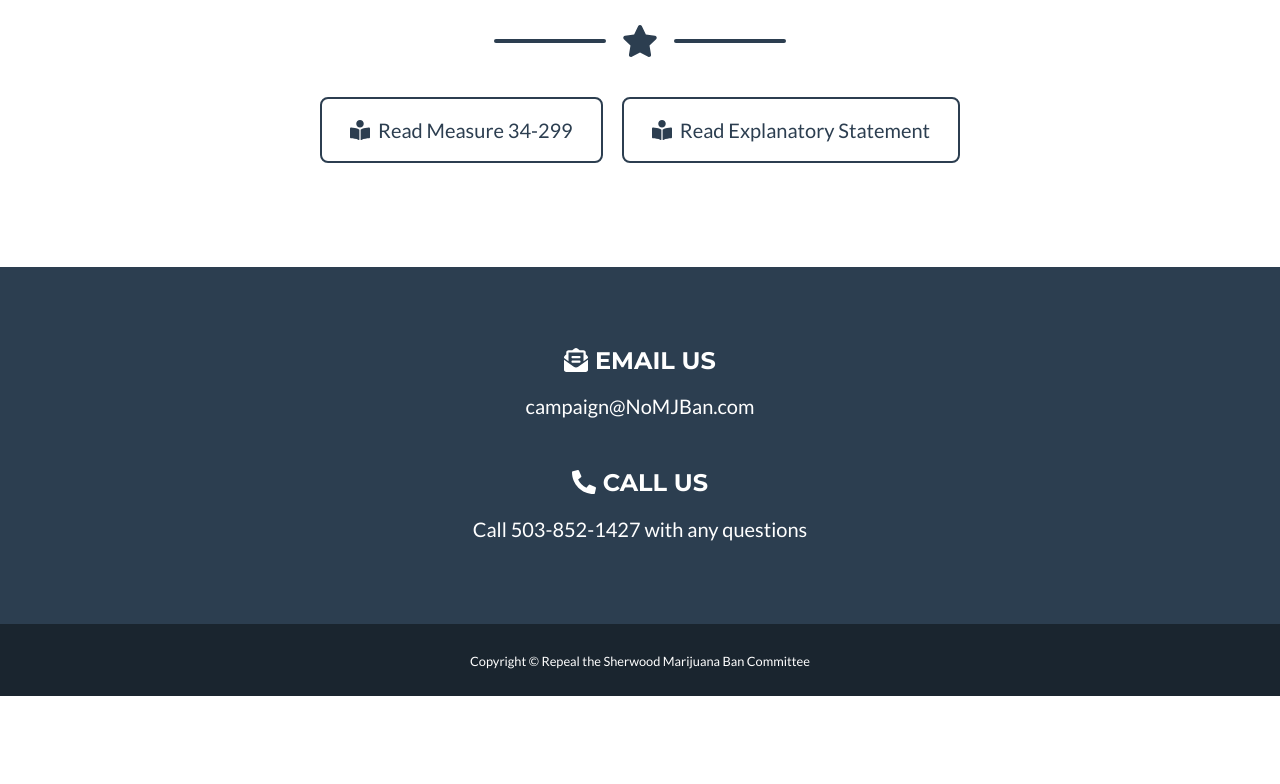
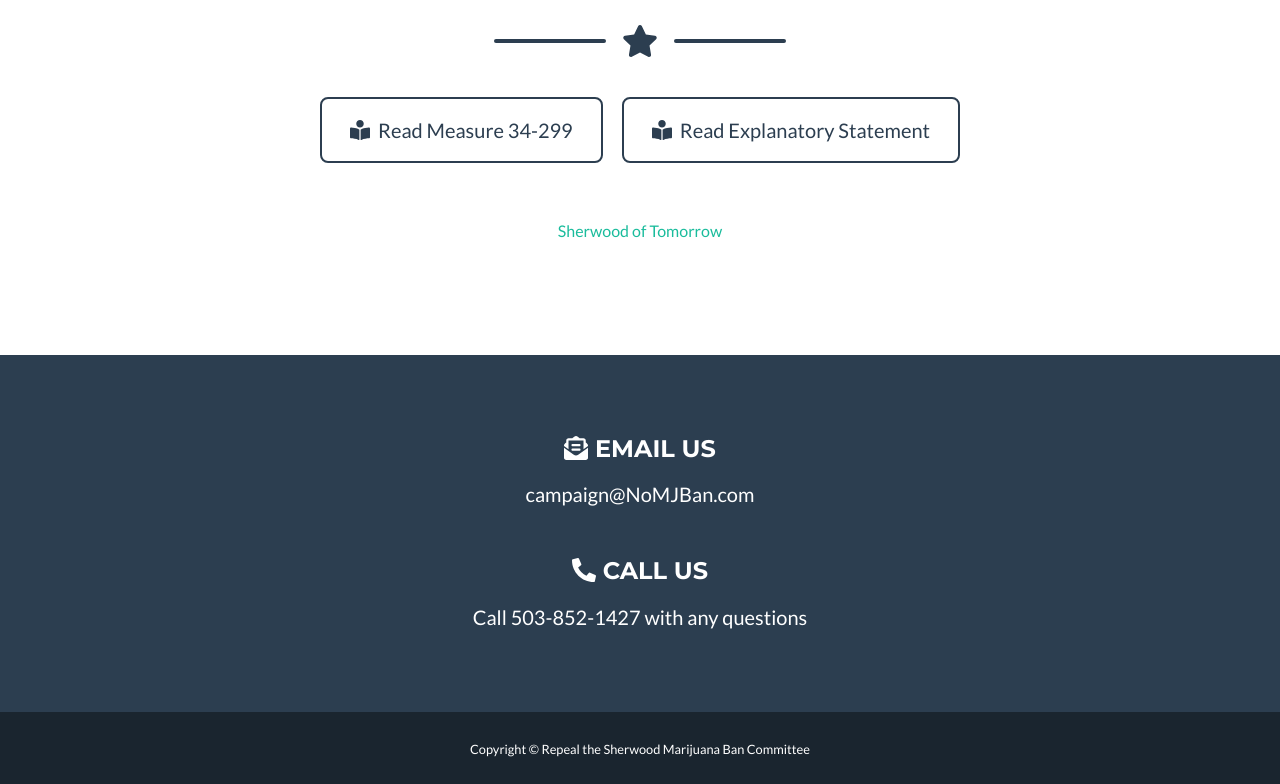
Before and after one commit to Git-Me-Josh/sw-simple, a website: page index.html in a window 1280 px wide. Shown: the part 1748-2532 px from the top of the page. Before the commit the page ends 2444 px from the top, so only its background shows below. Drawn offline with nearby package versions, Linux system fonts and the light colour scheme.

Commit message:
added facebook page plugin

```diff
--- a/index.html
+++ b/index.html
@@ -16,7 +16,7 @@
   <meta name="viewport" content="width=device-width, initial-scale=1, shrink-to-fit=no" />
   <meta name="description" content="" />
   <meta name="author" content="" />
-  <title>Sherwood of Tomorrow</title>
+  <title>YES on 34-299</title>
   <!-- Favicon-->
   <link rel="icon" type="image/svg+xml" href="assets\img\favicon.svg" />
   <link rel="alternate icon" href="assets\favicon\favicon.ico">
@@ -31,6 +31,10 @@
 </head>
 
 <body id="page-top">
+  <!-- Facebook feed -->
+  <div id="fb-root"></div>
+  <script async defer crossorigin="anonymous" src="https://connect.facebook.net/en_US/sdk.js#xfbml=1&version=v8.0"
+    nonce="e6xhFBl3"></script>
   <!-- Navigation-->
   <nav class="navbar navbar-expand-lg bg-secondary text-uppercase fixed-top" id="mainNav">
     <div class="container">
@@ -182,6 +186,15 @@
           href="\assets\img\explanatory-statement-for-initiative-ishe2020-1.pdf" target="_blank"><i
             class="fas fa-book-reader mr-2"></i>Read Explanatory Statement</a>
       </div>
+      <!-- Facebook plugin -->
+      <div class="text-center mt-5">
+        <div class="fb-page" data-href="https://www.facebook.com/sherwoodoftomorrow/" data-tabs="timeline"
+          data-width="500" data-height="2000" data-small-header="false" data-adapt-container-width="true"
+          data-hide-cover="false" data-show-facepile="true">
+          <blockquote cite="https://www.facebook.com/sherwoodoftomorrow/" class="fb-xfbml-parse-ignore"><a
+              href="https://www.facebook.com/sherwoodoftomorrow/">Sherwood of Tomorrow</a></blockquote>
+        </div>
+      </div>
     </div>
   </section>
   <!-- Footer-->
```
